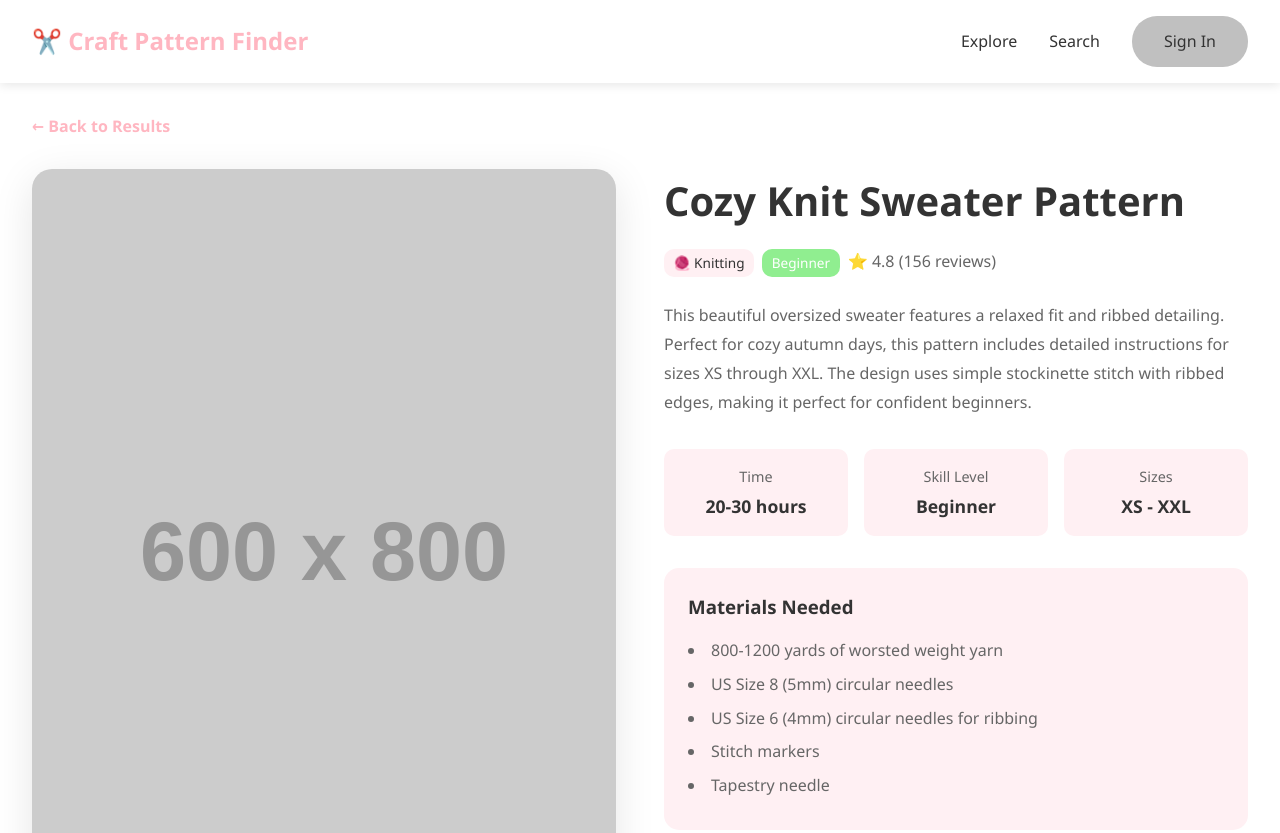
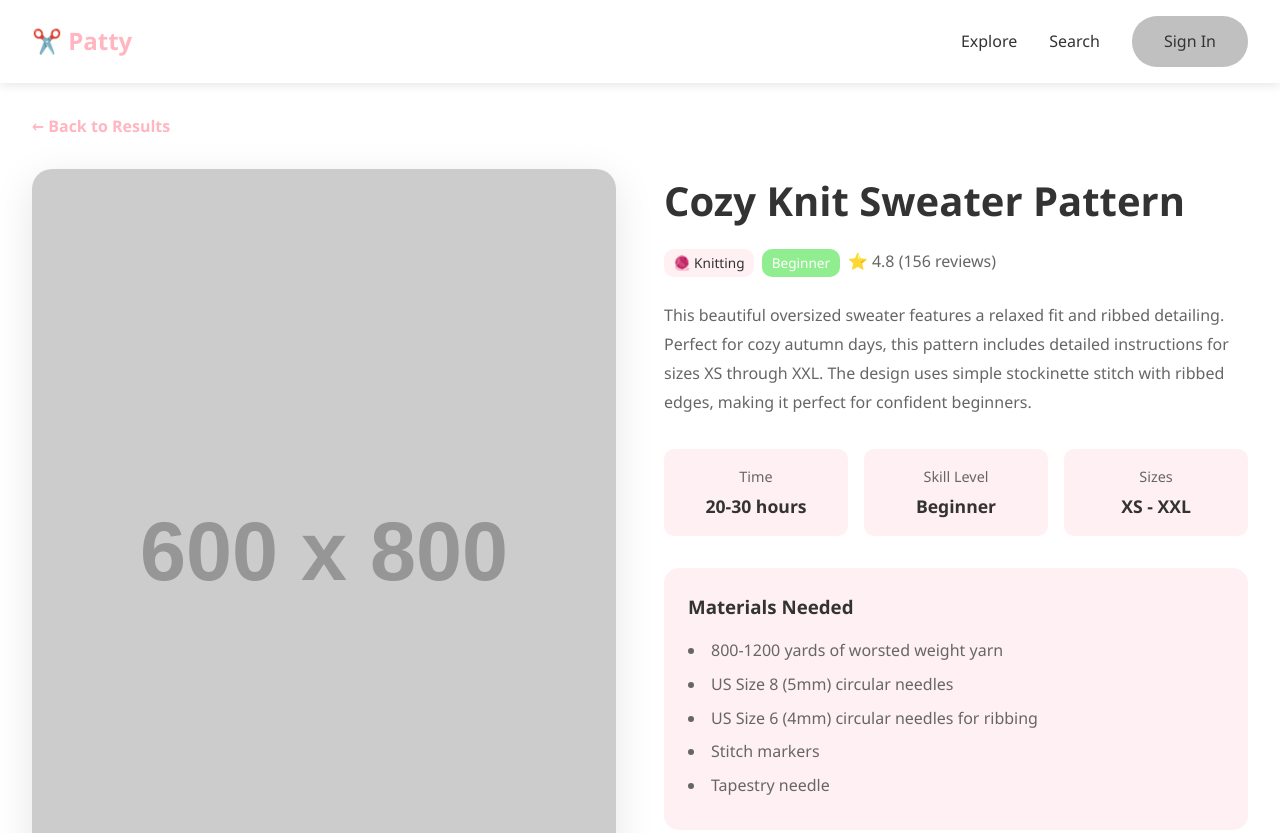
Before and after one commit to switzer2991/Patty, a plain HTML site: page pattern-detail.html in a window 1280 px wide. Shown: the top 833 px of the page. Drawn offline with Linux system fonts and the light colour scheme; placeholder pictures from the web are drawn by us.

Commit message:
Update pattern-detail.html

```diff
--- a/pattern-detail.html
+++ b/pattern-detail.html
@@ -3,14 +3,14 @@
 <head>
     <meta charset="UTF-8">
     <meta name="viewport" content="width=device-width, initial-scale=1.0">
-    <title>Pattern Details - Craft Pattern Finder</title>
+    <title>Pattern Details - Patty</title>
     <link rel="stylesheet" href="css/styles.css">
 </head>
 <body>
     <!-- Navigation -->
     <nav class="navbar">
         <div class="nav-container">
-            <a href="index.html" class="logo">✂️ Craft Pattern Finder</a>
+            <a href="index.html" class="logo">✂️ Patty</a>
             <div class="nav-links">
                 <a href="explore.html">Explore</a>
                 <a href="index.html">Search</a>
```
